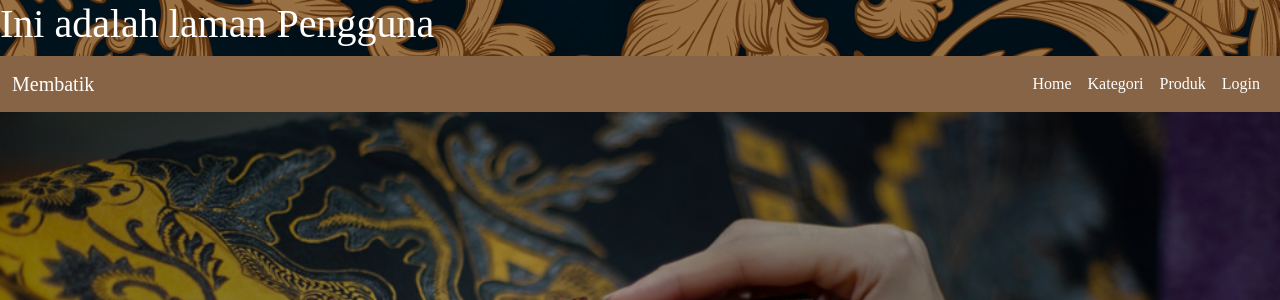
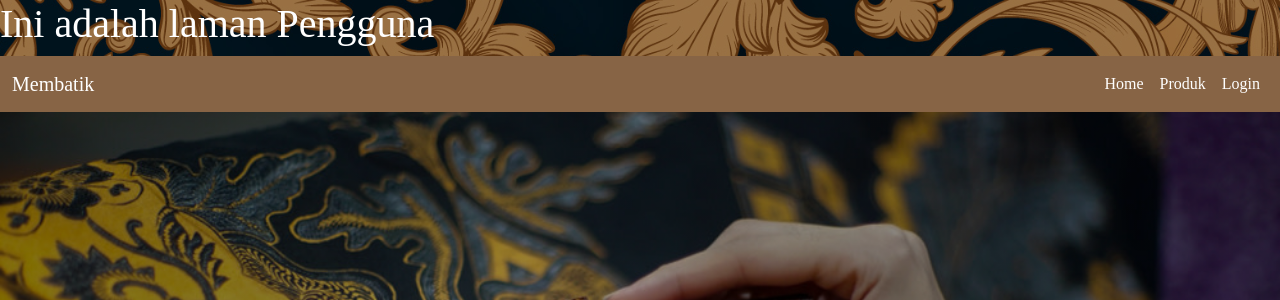
Before and after one commit to Dikkk3030/BackEnd-Project, a PHP site: page /index.php in a window 1280 px wide. Shown: the top 300 px of the page. Run offline with PHP 8.4, Linux system fonts and the light colour scheme; data that the repository does not hold is empty; some libraries are stand-ins or nearby versions.

Commit message:
Navbar update

```diff
--- a/navbar.php
+++ b/navbar.php
@@ -4,21 +4,20 @@ session_start();
 <nav class="navbar navbar-expand-lg navbar-light">
      <div class="container-fluid">
          <a class="navbar-brand" href="#">Membatik</a>
-        <button class="navbar-toggler" type="button" data-toggle="collapse" data-target="#navbarNav" aria-controls="navbarNav" aria-expanded="false" aria-label="Toggle navigation">
+                <button class="navbar-toggler" type="button" data-toggle="collapse" data-target="#navbarSupportedContent" aria-controls="navbarSupportedContent" aria-expanded="false" aria-label="Toggle navigation">
                     <span class="navbar-toggler-icon"></span>
                 </button>
 
       <div class="collapse navbar-collapse" id="navbarNav">
-            <ul class="navbar-nav ms-auto">
+             <ul class="navbar-nav ms-auto ">
                 <li class="nav-item">
-                    <a class="nav-link" href="index.php">Home</a>
+                    <a class="nav-link" href="index.php">Home </a>
                 </li>
+
                 <li class="nav-item">
-                    <a class="nav-link" href="#">Kategori</a>
+                    <a class="nav-link" href="product.php">Produk</a>
                 </li>
-                <li class="nav-item">
-                    <a class="nav-link" href="#">Produk</a>
-                </li>
+
                 <li class="nav-item">
                 <?php
                     if (isset($_SESSION['loginuser']) && $_SESSION['loginuser'] == true) {
@@ -28,10 +27,9 @@ session_start();
                     }
                 ?>
                 </li>
-            </ul>
+                <script src="bootstrap/js/bootstrap.bundle.js"></script>
+                <script src="/fontawesome/js/all.min.js"></script>
+</body>
   </div>
   </div>
 </nav>
-
-<script src="bootstrap/js/bootstrap.bundle.js"></script>
-<script src="fontawesome/js/all.min.js"></script>
```
Lines whose indentation alone changed are shown as unchanged.
